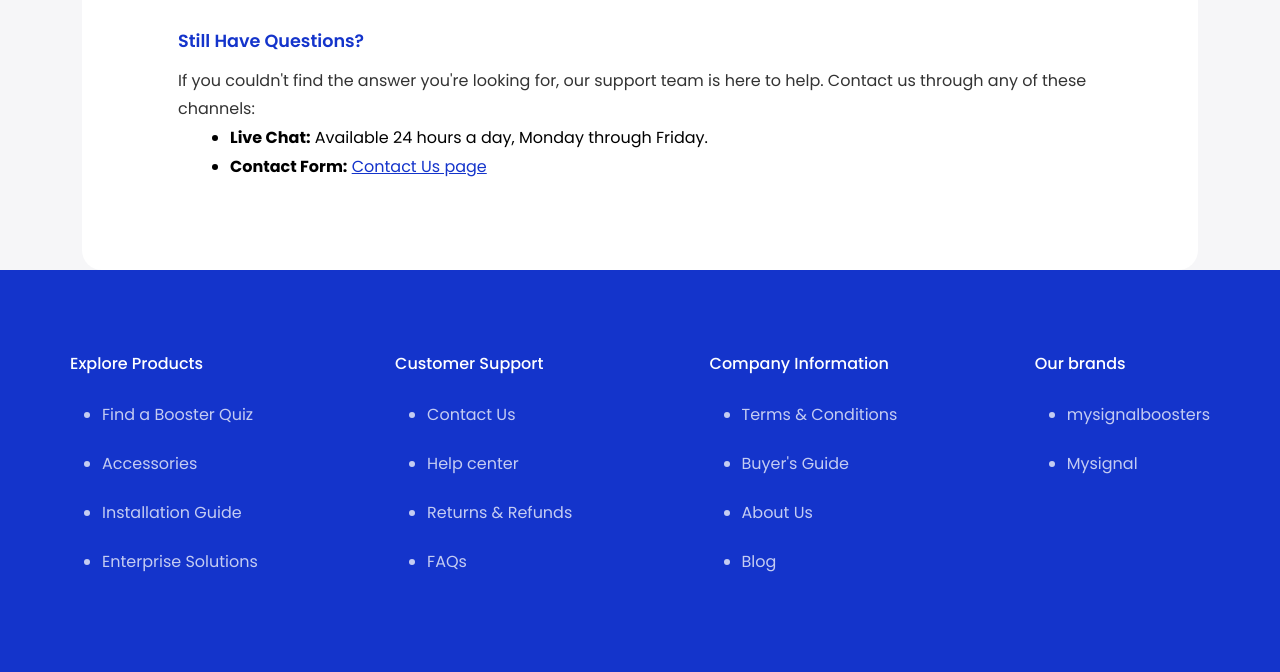
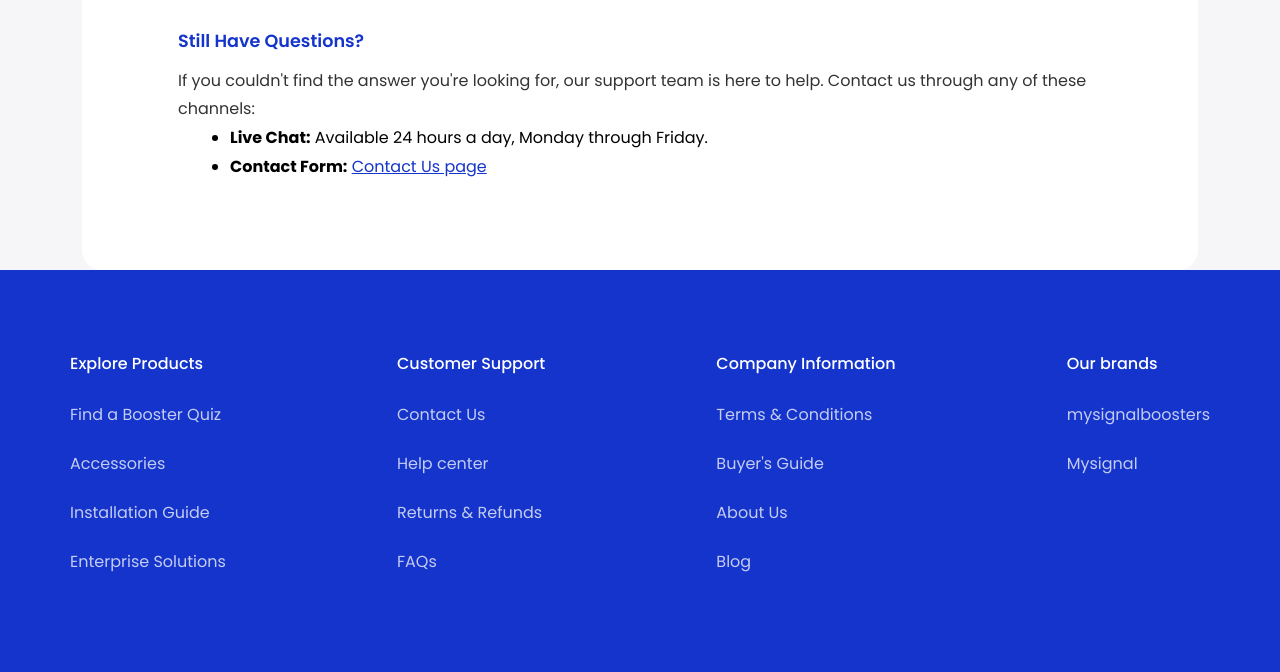
Before and after one commit to ThroughMaze/MobileBooster-Redesign, a website built with Vite: page faq.html in a window 1280 px wide. Shown: the part 3612-4284 px from the top of the page. Built offline with nearby package versions, Linux system fonts and the light colour scheme.

Commit message:
footer ul ol fix

```diff
--- a/assets/css/base.css
+++ b/assets/css/base.css
@@ -13,6 +13,11 @@
 * {
     margin: 0;
     padding: 0;
+}
+
+footer ul, ol{
+    list-style: none !important;
+    padding: 0 !important;
 }
 
 a {
--- a/assets/css/blog.css
+++ b/assets/css/blog.css
@@ -76,7 +76,10 @@ body {
     transition-duration: 500ms;
 }
 
-
+footer ul, ol{
+    list-style: none !important;
+    padding: 0 !important;
+}
 
 /* Enhanced Breadcrumb Styles for Blog Page */
 .breadcrumb-wrapper {
--- a/assets/css/layout.css
+++ b/assets/css/layout.css
@@ -50,3 +50,8 @@
 .breadcrumb-wrapper:not(:has(ol)) {
     display: none !important;
   }
+
+  footer ul, ol{
+    list-style: none !important;
+    padding: 0 !important;
+}
--- a/assets/css/pages-with-forms.css
+++ b/assets/css/pages-with-forms.css
@@ -252,3 +252,8 @@
     font-size: 1.25rem;
   }
 }
+
+footer ul, ol{
+  list-style: none !important;
+  padding: 0 !important;
+}
--- a/assets/css/pages.css
+++ b/assets/css/pages.css
@@ -109,3 +109,8 @@
     padding-bottom: 1.5rem;
   }
 }
+
+footer ul, ol{
+  list-style: none !important;
+  padding: 0 !important;
+}
```
Also changed, not shown: assets/css/article.css.
